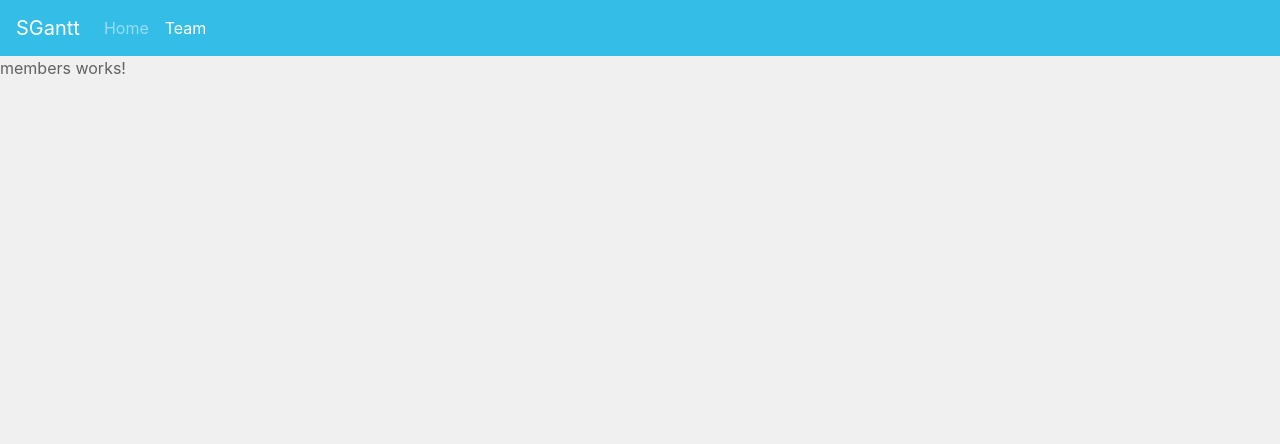
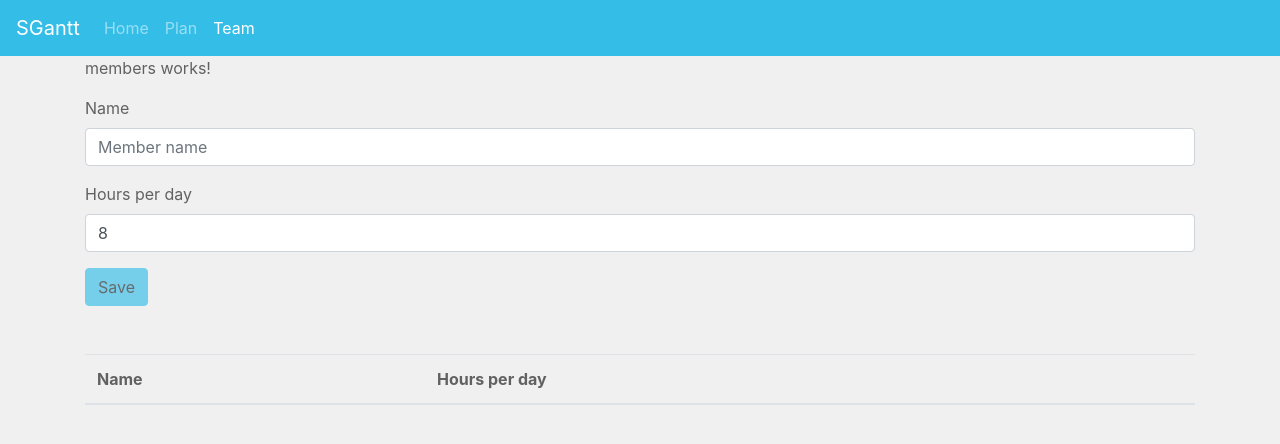
Before and after one commit to Sutil/sgantt, an Angular app: page /members in a window 1280 px wide. Shown: the top 444 px of the page. Built offline with nearby package versions, Linux system fonts and the light colour scheme.

Commit message:
Configurig members and modals

```diff
--- a/src/app/app.component.html
+++ b/src/app/app.component.html
@@ -6,10 +6,12 @@
   <div class="collapse navbar-collapse" id="navbarNavAltMarkup">
     <div class="navbar-nav">
       <a class="nav-link" [routerLink]="'/'"  routerLinkActive="active" [routerLinkActiveOptions]="{exact: true}" >Home <span class="sr-only">(current)</span></a>
-
+      <a class="nav-link" [routerLink]="['chart']" routerLinkActive="active" >Plan</a>
       <a class="nav-link" [routerLink]="['members']" routerLinkActive="active" >Team</a>
     </div>
   </div>
 </nav>
 
-<router-outlet></router-outlet>
+<div class="container">
+  <router-outlet></router-outlet>
+</div>
--- a/src/app/chart/chart.component.html
+++ b/src/app/chart/chart.component.html
@@ -1,7 +1,7 @@
 <p>chart works!</p>
 
 
-<table>
+<table class="table">
   <thead>
     <tr>
       <th>Key</th>
@@ -19,8 +19,14 @@
         <td class="name">{{ i.name }} </td>
         <td class="start-date">{{ i.getStartDate() | date : 'dd/MM/yyyy' }}</td>
         <td class="end-date">{{ i.getEndDate() | date : 'dd/MM/yyyy' }}</td>
-        <td class="duration">{{ i.duration }}</td>
+        <td class="duration" *ngIf="i.children && i.children.length > 0; else durationNoChildren" >{{ i.duration }}</td>
+
+        <ng-template #durationNoChildren >
+          <td class="duration"> <input [value]="i.duration" (input)="i.duration = $event.target.value" type="number"></td>
+        </ng-template>
+
         <td></td>
+
       </tr>
       <ng-container *ngIf="i.children && i.children.length > 0" >
         <ng-container *ngFor="let c of i.children">
@@ -30,7 +36,7 @@
             <td class="start-date">{{ c.getStartDate() | date : 'dd/MM/yyyy' }}</td>
             <td class="end-date">{{ c.getEndDate() | date : 'dd/MM/yyyy' }}</td>
             <td class="duration"> <input [value]="c.duration" (input)="c.duration = $event.target.value" type="number"></td>
-            <td><button type="button" class="btn btn-primary" >Depends</button></td>
+            <td><button type="button" class="btn btn-primary" (click)="openModal(modal)" >Depends</button></td>
           </tr>
         </ng-container>
 
@@ -40,3 +46,14 @@
 
   </tbody>
 </table>
+
+<ng-template #modal>
+  <div class="choise-depends">
+    <div class="modal-header">
+      <h4>Choise a dependent for</h4>
+    </div>
+    <div class="modal-body">
+      test
+    </div>
+  </div>
+</ng-template>
--- a/src/app/chart/chart.component.ts
+++ b/src/app/chart/chart.component.ts
@@ -1,6 +1,7 @@
 import { ChartService } from './chart.service';
-import { Component, OnInit } from '@angular/core';
+import { Component, OnInit, TemplateRef } from '@angular/core';
 import { Item } from '../model/item';
+import { BsModalRef, BsModalService } from 'ngx-bootstrap/modal';
 
 @Component({
   selector: 'app-chart',
@@ -9,15 +10,23 @@ import { Item } from '../model/item';
 })
 export class ChartComponent implements OnInit {
 
+  modalRef: BsModalRef;
 
   items: Item[] = [
   ];
 
-  constructor(private chartService: ChartService) { }
+  constructor(private chartService: ChartService, private modalService: BsModalService) { }
 
   ngOnInit(): void {
     this.items = this.chartService.getIssues();
-    console.log('recebido>>>>>>>>>>>', this.items);
+  }
+
+  openModal(template: TemplateRef<any>) {
+    this.modalRef = this.modalService.show(template);
+  }
+
+  closeModal() {
+    this.modalRef.hide();
   }
 
 }
--- a/src/app/chart/chart.module.ts
+++ b/src/app/chart/chart.module.ts
@@ -5,6 +5,7 @@ import { CommonModule } from '@angular/common';
 import { ChartRoutingModule } from './chart-routing.module';
 import { ChartComponent } from './chart.component';
 import { FormsModule } from '@angular/forms';
+import { ModalModule } from 'ngx-bootstrap/modal';
 
 
 @NgModule({
@@ -12,7 +13,8 @@ import { FormsModule } from '@angular/forms';
   imports: [
     CommonModule,
     FormsModule,
-    ChartRoutingModule
+    ChartRoutingModule,
+    ModalModule.forChild(),
   ],
   providers: [
   ]
--- a/src/app/members/members.component.html
+++ b/src/app/members/members.component.html
@@ -1 +1,40 @@
 <p>members works!</p>
+<div class="members">
+  <form class="form" [formGroup]="form" (submit)="createMember()" >
+
+    <div class="mb-3">
+      <label for="input-name">Name</label>
+      <input class="form-control" type="text" placeholder="Member name" id="input-name" formControlName="name">
+    </div>
+
+    <div class="mb-3">
+      <label for="input-hour">Hours per day</label>
+      <input type="number" class="form-control" placeholder="Hours per day" id="input-hour" formControlName="hours">
+    </div>
+
+    <div class="mb-3">
+      <button class="btn btn-primary" [disabled]="form.invalid" >Save</button>
+    </div>
+  </form>
+
+
+
+  <div class="list mt-5">
+    <table class="table">
+      <thead>
+        <tr>
+          <th scope="col">Name</th>
+          <th scope="col">Hours per day</th>
+          <th></th>
+        </tr>
+      </thead>
+      <tbody>
+        <tr *ngFor="let member of members" >
+          <td>{{ member.name }}</td>
+          <td>{{ member.hours }}</td>
+          <td> <button class="btn btn-danger" (click)="deleteMember(member)" >Delete</button> </td>
+        </tr>
+      </tbody>
+    </table>
+  </div>
+</div>
--- a/src/app/members/members.component.ts
+++ b/src/app/members/members.component.ts
@@ -1,4 +1,5 @@
 import { Component, OnInit } from '@angular/core';
+import { FormBuilder, FormGroup, Validators } from '@angular/forms';
 
 @Component({
   selector: 'app-members',
@@ -7,9 +8,46 @@ import { Component, OnInit } from '@angular/core';
 })
 export class MembersComponent implements OnInit {
 
-  constructor() { }
+  form: FormGroup = this.fb.group({
+    name: ['', Validators.required],
+    hours: [8, [Validators.min(1), Validators.max(16)]]
+  });
+
+  members = [];
+
+  constructor(private fb: FormBuilder) { }
 
   ngOnInit(): void {
+    this.fetchMembers();
+  }
+
+  createMember() {
+    const member = this.form.getRawValue();
+    let members: any[] = JSON.parse(localStorage.getItem('sgannt:members'));
+    if(members) {
+      members.push(member);
+    } else {
+      members = [member];
+    }
+    localStorage.setItem('sgannt:members', JSON.stringify(members));
+    this.form.reset();
+    this.fetchMembers();
+  }
+
+  fetchMembers() {
+    const members = JSON.parse(localStorage.getItem('sgannt:members'));
+    if(members) {
+      this.members = members;
+    }
+  }
+
+  deleteMember(member) {
+    const idx = this.members.findIndex(m => m.name === member.name);
+    if(idx > -1) {
+      this.members.splice(idx, 1);
+      localStorage.setItem('sgannt:members', JSON.stringify(this.members));
+      this.fetchMembers();
+    }
   }
 
 }
--- a/src/app/members/members.module.ts
+++ b/src/app/members/members.module.ts
@@ -3,13 +3,16 @@ import { CommonModule } from '@angular/common';
 
 import { MembersRoutingModule } from './members-routing.module';
 import { MembersComponent } from './members.component';
+import { FormsModule, ReactiveFormsModule } from '@angular/forms';
 
 
 @NgModule({
   declarations: [MembersComponent],
   imports: [
     CommonModule,
-    MembersRoutingModule
+    MembersRoutingModule,
+    FormsModule,
+    ReactiveFormsModule,
   ]
 })
 export class MembersModule { }
```
